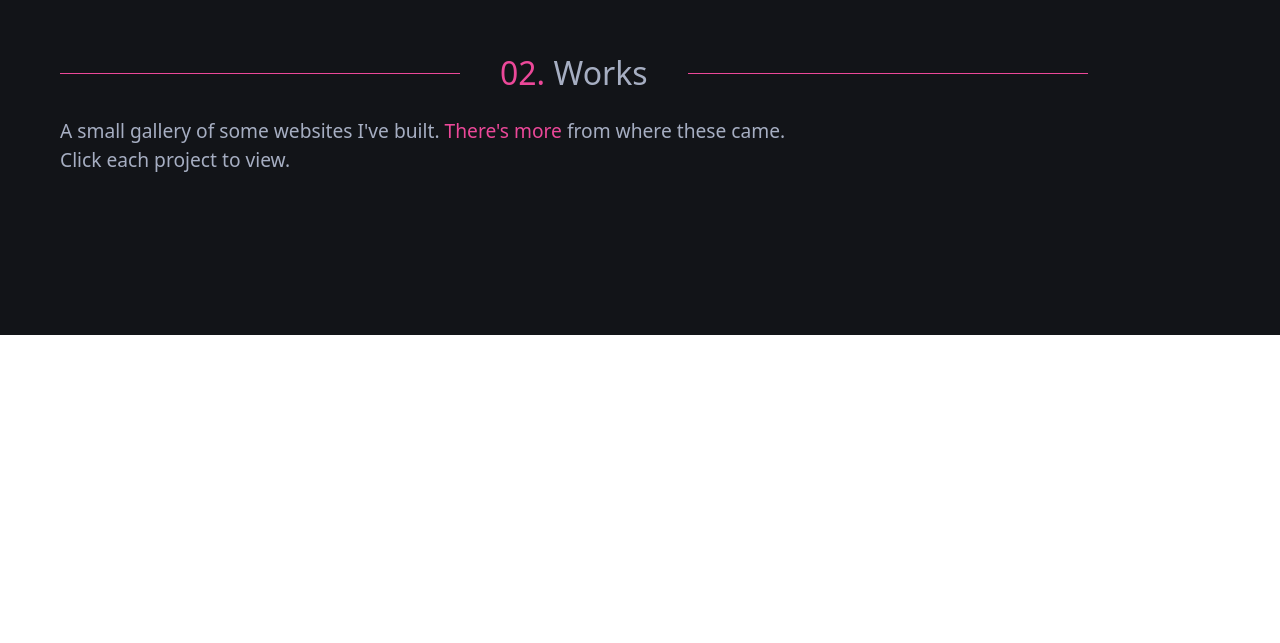
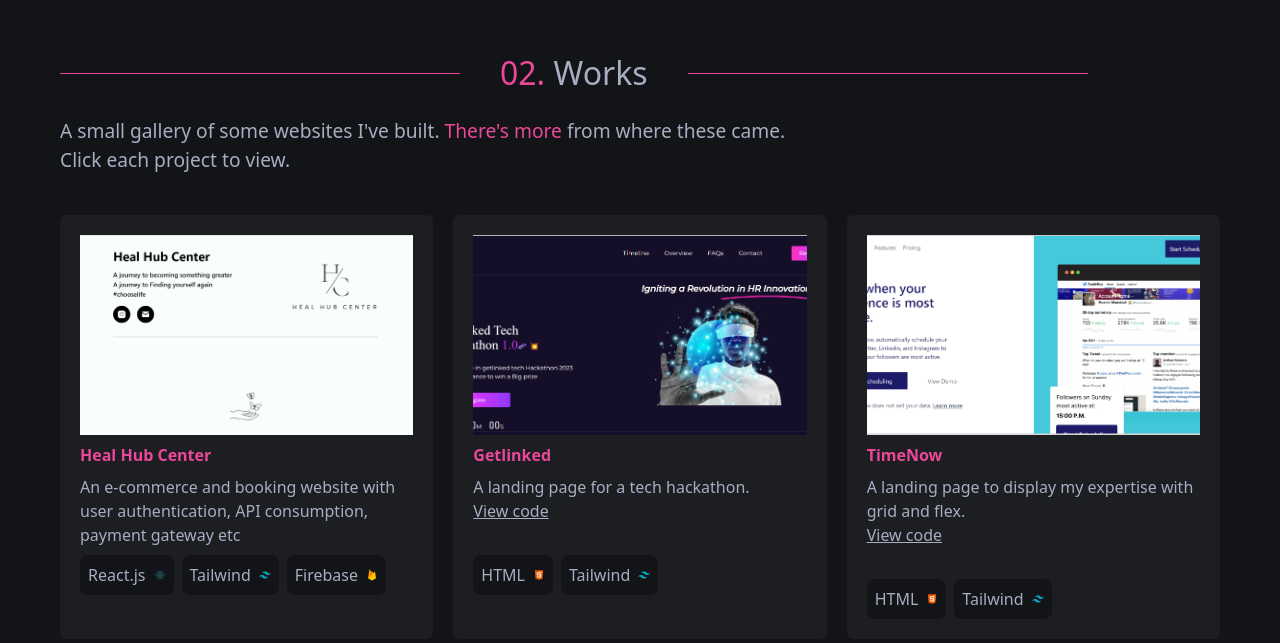
Before and after one commit to Meerahbel/TechSavvySis, a React (Vite) app: page / in a window 1280 px wide. Shown: the part 1379-2022 px from the top of the page. Before the commit the page ends 1714 px from the top, so only its background shows below. Built offline with nearby package versions, Linux system fonts and the light colour scheme.

Commit message:
Works card

```diff
--- a/src/components/Links.jsx
+++ b/src/components/Links.jsx
@@ -1,6 +1,6 @@
 const Links = () => {
   return (
-    <nav className="hidden lg:flex flex-col gap-10 fixed right-20 bottom-5 items-center">
+    <nav className="hidden lg:flex flex-col gap-10 fixed right-0 bottom-5 items-center">
       <a href="">
         <img
           src="/images/github.png"
--- /dev/null
+++ b/src/components/Work1.jsx
@@ -0,0 +1,48 @@
+const Work1 = () => {
+  return (
+    <div className="flex flex-col bg-[#1c1e22] p-5 rounded-md">
+      <img
+        src="/images/heal.png"
+        alt="project"
+        className="h-[200px] w-[350px] object-cover"
+      />
+      <p className="text-[#ec4899] font-semibold py-2">Heal Hub Center</p>
+      <p className="text-[#a6aec2] pb-2">
+        An e-commerce and booking website with user authentication, API
+        consumption, payment gateway etc
+      </p>
+      <a
+        href="https://github.com/Meerahbel/Healhubcenter"
+        target="/"
+        className="text-[#a6aec2] underline pb-5 hidden"
+      >
+        View code
+      </a>
+
+      <div className="flex gap-2">
+        <div className="flex gap-2 w-fit p-2 bg-[#121418] rounded-lg items-center">
+          <p className="text-[#a6aec2]">React.js</p>
+          <img src="/images/react.png" alt="react icon" className="w-3 h-3" />
+        </div>
+        <div className="flex gap-2 w-fit p-2 bg-[#121418] rounded-lg items-center">
+          <p className="text-[#a6aec2]">Tailwind</p>
+          <img
+            src="/images/tailwind.png"
+            alt="react icon"
+            className="w-3 h-3"
+          />
+        </div>
+        <div className="flex gap-2 w-fit p-2 bg-[#121418] rounded-lg items-center">
+          <p className="text-[#a6aec2]">Firebase</p>
+          <img
+            src="/images/firebase.png"
+            alt="react icon"
+            className="w-3 h-3"
+          />
+        </div>
+      </div>
+    </div>
+  );
+};
+
+export default Work1;
--- /dev/null
+++ b/src/components/Work2.jsx
@@ -0,0 +1,37 @@
+const Work2 = () => {
+  return (
+    <div className="flex flex-col bg-[#1c1e22] p-5 rounded-md">
+      <img
+        src="/images/Get.png"
+        alt="project"
+        className="h-[200px] w-[350px] object-cover"
+      />
+      <p className="text-[#ec4899] font-semibold py-2">Getlinked</p>
+      <p className="text-[#a6aec2]">A landing page for a tech hackathon.</p>
+      <a
+        href="https://github.com/Meerahbel/Getlinked"
+        target="/"
+        className="text-[#a6aec2] underline pb-8"
+      >
+        View code
+      </a>
+
+      <div className="flex gap-2">
+        <div className="flex gap-2 w-fit p-2 bg-[#121418] rounded-lg items-center">
+          <p className="text-[#a6aec2]">HTML</p>
+          <img src="/images/html.png" alt="react icon" className="w-3 h-3" />
+        </div>
+        <div className="flex gap-2 w-fit p-2 bg-[#121418] rounded-lg items-center">
+          <p className="text-[#a6aec2]">Tailwind</p>
+          <img
+            src="/images/tailwind.png"
+            alt="react icon"
+            className="w-3 h-3"
+          />
+        </div>
+      </div>
+    </div>
+  );
+};
+
+export default Work2;
--- /dev/null
+++ b/src/components/Work3.jsx
@@ -0,0 +1,39 @@
+const Work3 = () => {
+  return (
+    <div className="flex flex-col bg-[#1c1e22] p-5 rounded-md">
+      <img
+        src="/images/time.png"
+        alt="project"
+        className="h-[200px] w-[350px] object-cover"
+      />
+      <p className="text-[#ec4899] font-semibold py-2">TimeNow</p>
+      <p className="text-[#a6aec2]">
+        A landing page to display my expertise with grid and flex.
+      </p>
+      <a
+        href="https://github.com/Meerahbel/TimeNow"
+        target="/"
+        className="text-[#a6aec2] underline pb-8"
+      >
+        View code
+      </a>
+
+      <div className="flex gap-2">
+        <div className="flex gap-2 w-fit p-2 bg-[#121418] rounded-lg items-center">
+          <p className="text-[#a6aec2]">HTML</p>
+          <img src="/images/html.png" alt="react icon" className="w-3 h-3" />
+        </div>
+        <div className="flex gap-2 w-fit p-2 bg-[#121418] rounded-lg items-center">
+          <p className="text-[#a6aec2]">Tailwind</p>
+          <img
+            src="/images/tailwind.png"
+            alt="react icon"
+            className="w-3 h-3"
+          />
+        </div>
+      </div>
+    </div>
+  );
+};
+
+export default Work3;
--- a/src/components/Workcard.jsx
+++ b/src/components/Workcard.jsx
@@ -1,14 +1,13 @@
+import Work1 from "./Work1";
+import Work2 from "./Work2";
+import Work3 from "./Work3";
+
 const Workcard = () => {
   return (
-    <div className="grid grid-cols-1 md:grid-cols-2 lg:grid-cols-3">
-      <div className="flex flex-col">
-        <img src="/images/heal.png" alt="project" />
-        <p className="text-[#ec4899] font-semibold">Heal Hub Center</p>
-        <p>
-          An e-commerce and booking website with user authentication, API
-          consumption, payment gateway etc
-        </p>
-      </div>
+    <div className="grid grid-cols-1 md:grid-cols-2 lg:grid-cols-3 mt-10 gap-5">
+      <Work1 />
+      <Work2 />
+      <Work3 />
     </div>
   );
 };
--- a/src/components/Works.jsx
+++ b/src/components/Works.jsx
@@ -1,3 +1,5 @@
+import Workcard from "./Workcard";
+
 const Works = () => {
   return (
     <section className="pb-40 px-3 md:px-[60px]">
@@ -20,6 +22,7 @@ const Works = () => {
       <p className="text-[#a6aec2] text-[1.2rem]">
         Click each project to view.
       </p>
+      <Workcard />
     </section>
   );
 };
```
Also changed, not shown: public/images/Get.png (added), public/images/time.png (added).
